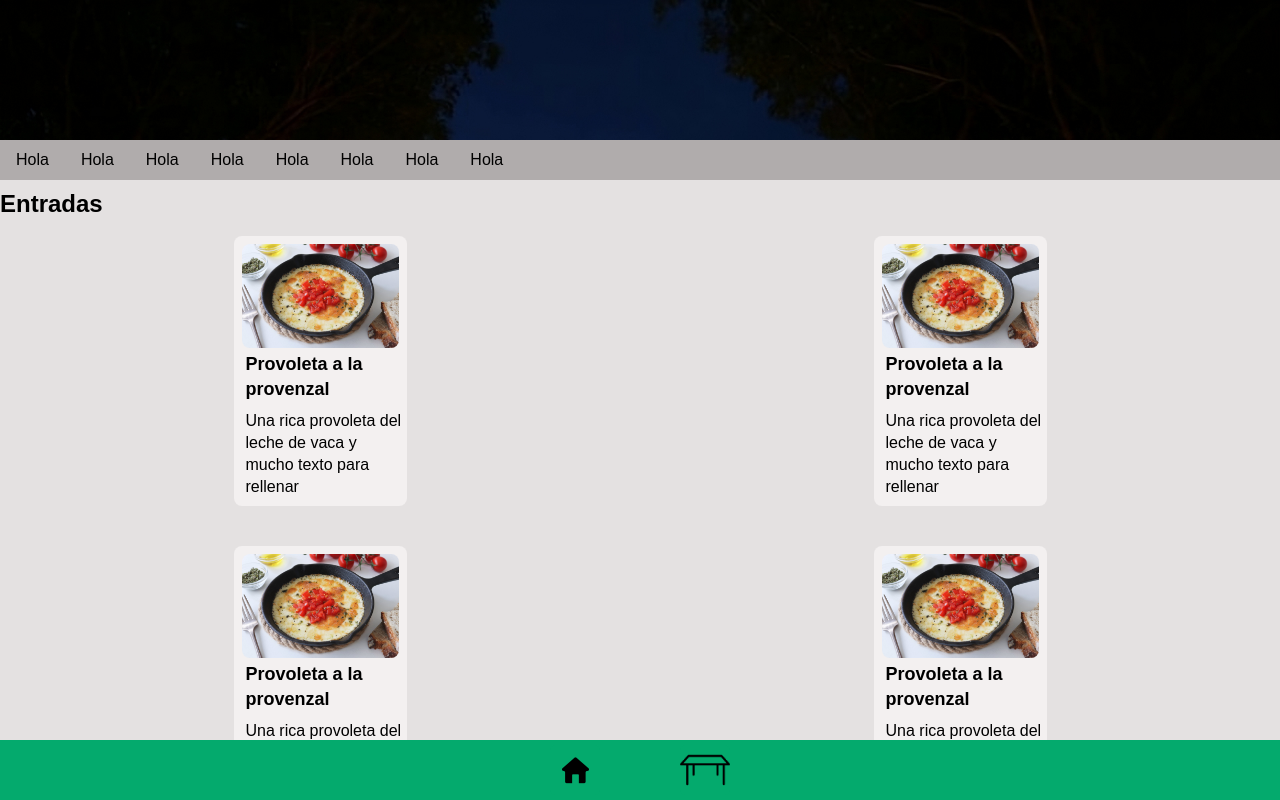
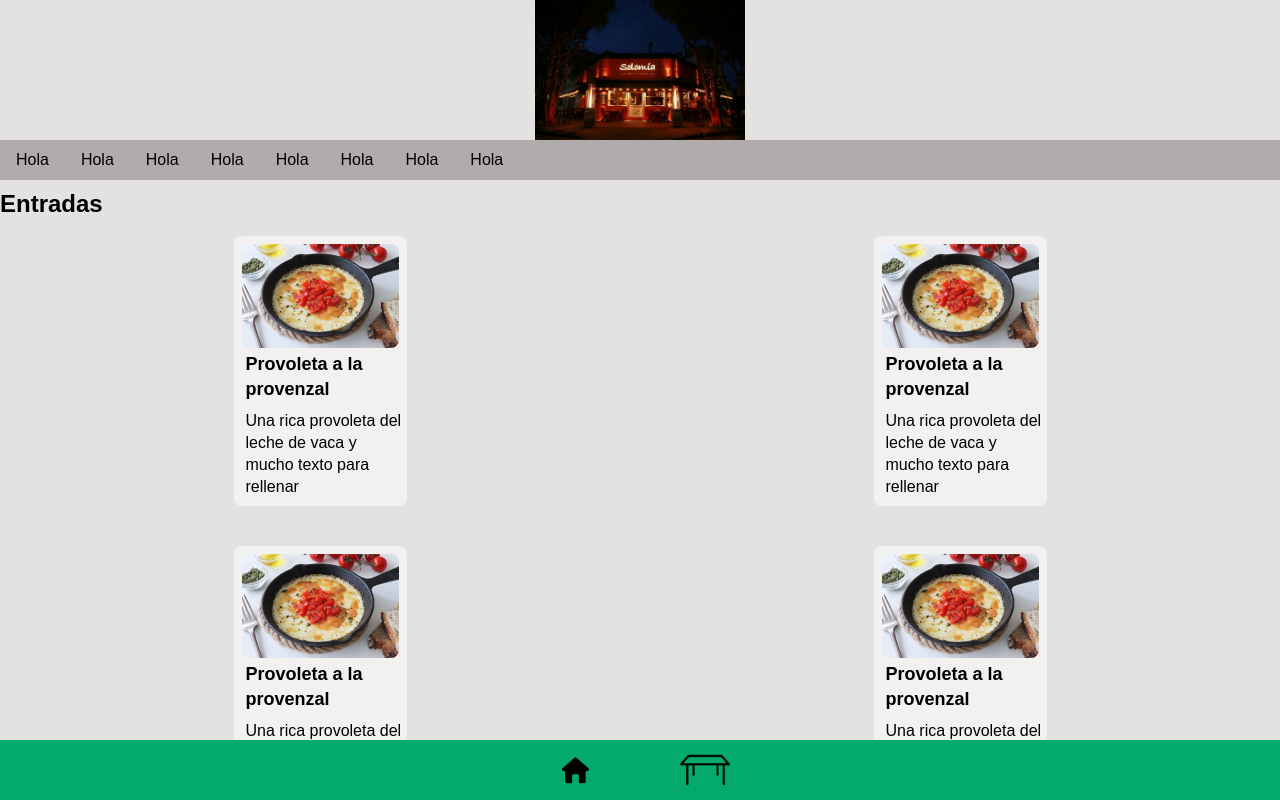
Before and after one commit to NachoBerardo/Waitless, a Next.js app in the folder waitless/: page / in a window 1280 px wide. Built offline with nearby package versions, Linux system fonts and the light colour scheme.

Commit message:
arreglado 2 por row

```diff
--- a/waitless/src/pages/index.tsx
+++ b/waitless/src/pages/index.tsx
@@ -11,8 +11,8 @@ export default function Home() {
         <div className="h-full pb-[7px] bg-background overflow-x-hidden">
 
           <header className="flex w-screen top-0 bg-opacity-100 h-[140px] overflow-hidden">
-              <div className='overflow-hidden h-fit w-fit'>
-                  <img src="/SolomiaFotoEntrada.jpeg" alt="" className=""/>
+              <div className='container overflow-hidden h-full w-full'>
+                  <img src="/SolomiaFotoEntrada.jpeg" alt="" className="h-[100%] w-[100%] object-contain"/>
               </div>
           </header>
 
```
